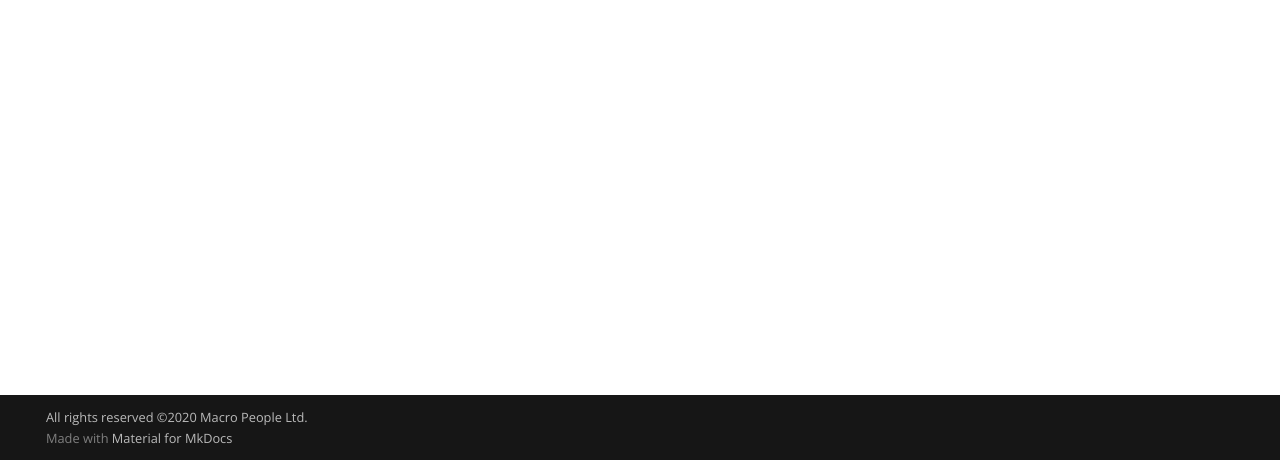
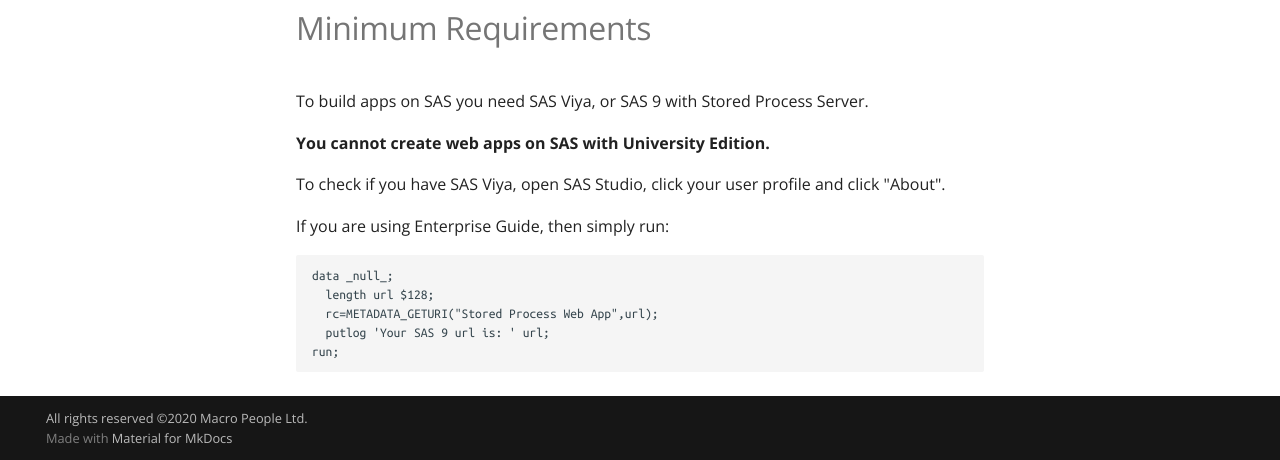
Before and after one commit to sasjs/sasjs.io, an MkDocs documentation site: the page built from docs/index.md, in a window 1280 px wide and 1273 px high. Shown: the part 813-1273 px from the top of the window. Built offline with MkDocs 1.6.1 and Material for MkDocs 9.7.7, drawn with Linux system fonts in a browser that asks for light colours; comment, search, counter and statistics services are not loaded; old or Windows-style settings are respelled for this version of MkDocs.

Commit message:
docs:updates

````diff
--- a/docs/index.md
+++ b/docs/index.md
@@ -15,3 +15,22 @@
 Below is a demo of building and deploying a React App on SAS Viya, with two services in just 5 minutes:
 
 <iframe width="560" height="315" src="https://www.youtube.com/embed/vSNBea_M8yU" frameborder="0" allow="accelerometer; autoplay; encrypted-media; gyroscope; picture-in-picture" allowfullscreen></iframe>
+
+
+# Minimum Requirements
+
+To build apps on SAS you need SAS Viya, or SAS 9 with Stored Process Server.
+
+**You cannot create web apps on SAS with University Edition.**
+
+To check if you have SAS Viya, open SAS Studio, click your user profile and click "About".
+
+If you are using Enterprise Guide, then simply run:
+
+```
+data _null_;
+  length url $128;
+  rc=METADATA_GETURI("Stored Process Web App",url);
+  putlog 'Your SAS 9 url is: ' url;
+run;
+```
--- a/theme/main.html
+++ b/theme/main.html
@@ -9,6 +9,7 @@
 <!-- Open Graph / Facebook -->
 <meta property="og:locale" content="en_UK" />
 <meta property="og:type" content="website">
+<meta property='og:image' content='img/logo/favicon/32.svg'/>
 <meta property="og:url" content="https://sasjs.io">
 <meta name="title" property="og:title" content="The SASjs Framework">
 <meta name="description" property="og:description" content="Build awesome HTML5 web applications on SAS9 and Viya">
@@ -20,7 +21,7 @@
 <meta property="twitter:url" content="https://sasjs.io">
 <meta property="twitter:title" content="The SASjs Framework">
 <meta property="twitter:description" content="Build awesome HTML5 web applications on SAS9 and Viya">
-
+<meta property="twitter:image" content='img/logo/favicon/32.svg'>
 <!-- meta name="twitter:creator" content="@_sasensei_" -->
 
 <meta property='name:description' content='Build awesome HTML5 web applications on SAS9 and Viya'/>
````
Also changed, not shown: docs/quickstart/services.md (+2 -2 lines), docs/training/resources.md (+1 -0 lines), docs/training/workshops.md (+3 -1 lines).
